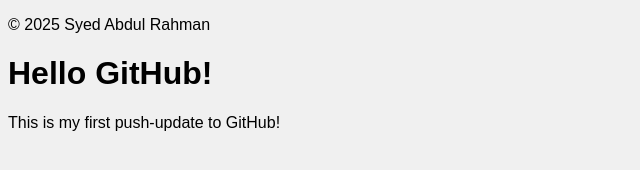
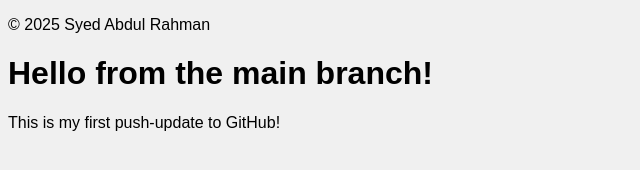
Before and after one commit to Syed-Abdul-Rahman-SAR/my-first-web-project, a plain HTML site: page index.html in a window 1280 px wide. Shown: the whole page, without its empty margins (0-640 px from the left). Drawn offline with Linux system fonts and the light colour scheme.

Commit message:
Edit header in main branch

```diff
--- a/index.html
+++ b/index.html
@@ -9,7 +9,8 @@
 </footer>
 
 <body>
-  <h1>Hello GitHub!</h1>
+ <h1>Hello from the main branch!</h1>
+
   <p>This is my first push-update to GitHub!</p>
 
   <script src="script.js"></script>
```
